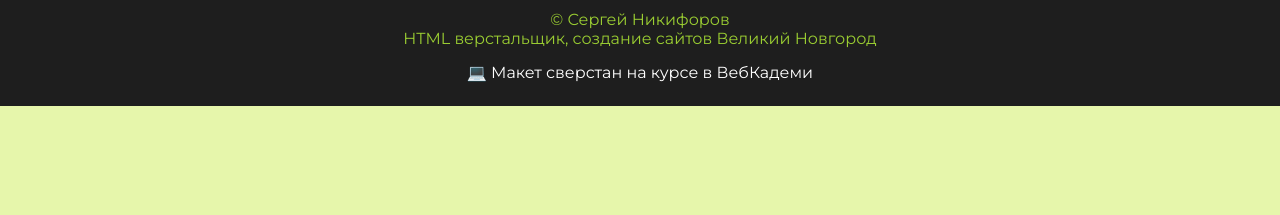
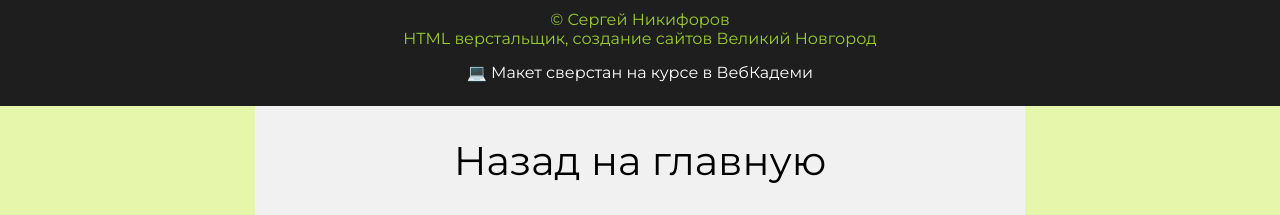
Before and after one commit to NikNovgorod/burenka, a plain HTML site: page index.html in a window 1280 px wide. Shown: the part 3088-3303 px from the top of the page. Before the commit the page ends 3194 px from the top, so only its background shows below. Drawn offline with Linux system fonts and the light colour scheme.

Commit message:
Update index.html

```diff
--- a/index.html
+++ b/index.html
@@ -150,5 +150,8 @@
         </div>
       </div>
     </footer>
+        <a href="https://niknovgorod.github.io/portfolio" class="inner-page-backlink">
+          Назад на главную</a
+        >
   </body>
 </html>
```
